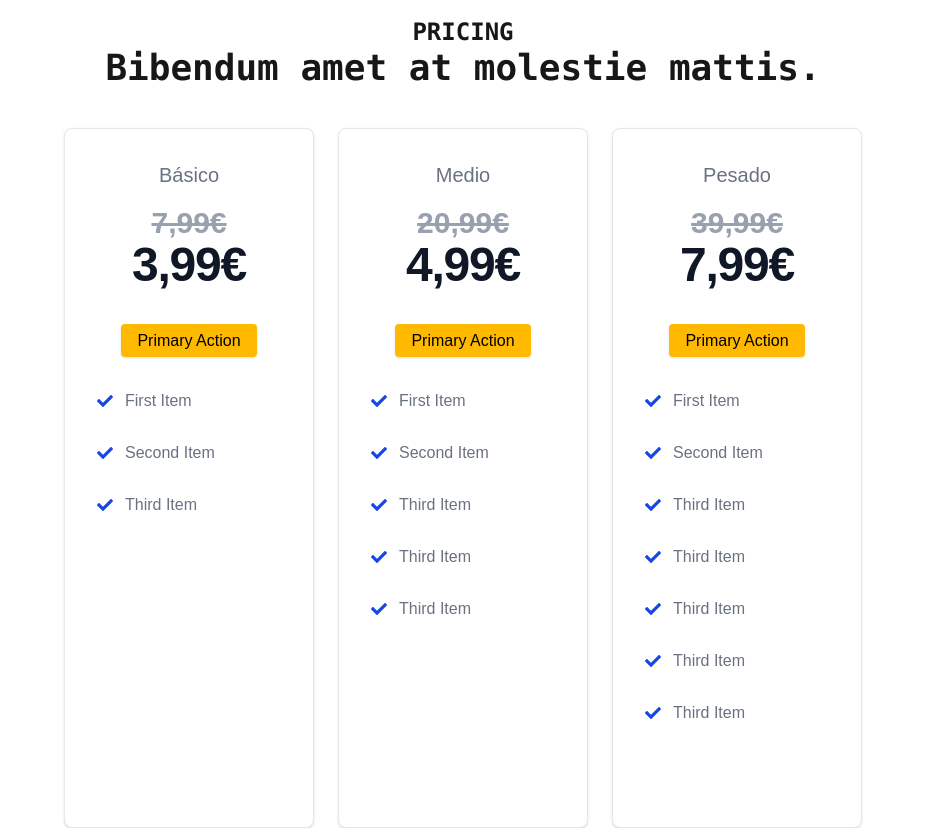
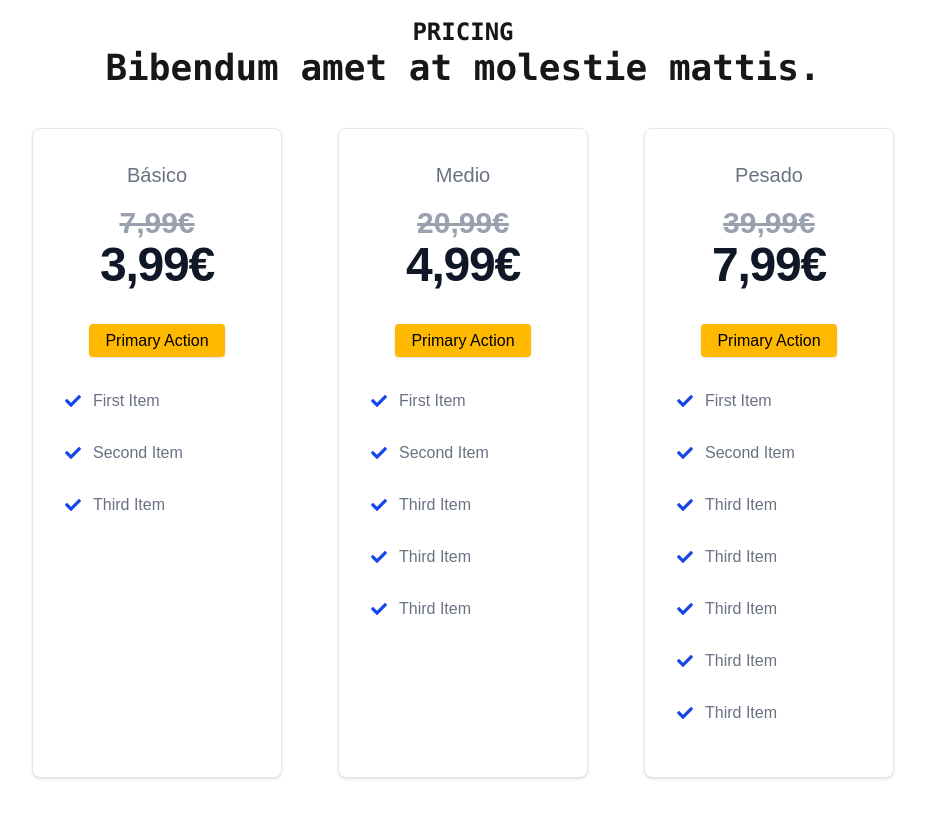
Before and after one commit to saleemsiddique/culinarium, a Next.js app: page / in a window 1280 px wide. Shown: the part 1520-2348 px from the top of the page, without its empty margins (177-1102 px from the left). Built offline with nearby package versions, Linux system fonts and the light colour scheme.

Commit message:
ultimos ajustes

```diff
--- a/src/app/page.tsx
+++ b/src/app/page.tsx
@@ -8,19 +8,18 @@
 
   return (
     <main className="h-full w-full bg-[var(--background)]">
+
       {/*Video Introduction*/}
       <section className="relative flex justify-center items-center pt-32 min-h-[600px] md:min-h-[820px]">
         <HeroSection/>
       </section>
 
       {/* Key Features */}
-
       <section className="flex justify-center items-center w-full">
         <InfoBox></InfoBox>
       </section>
 
       {/* Pricing */}
-
       <section className="flex flex-col justify-between items-center py-30 px-4 md:px-8">
         <Pricing/>
       </section>
@@ -29,6 +28,7 @@
       <section>
         <FAQ/>
       </section>
+
     </main>
   );
 }
--- a/src/components/pricing.tsx
+++ b/src/components/pricing.tsx
@@ -50,7 +50,7 @@
         </div>
       </div>
 
-      <div className="flex flex-col items-center gap-10 mt-10 md:flex-row md:gap-6">
+      <div className="flex flex-col items-center gap-10 mt-10 md:flex-row md:gap-14">
         {pricingData.map((plan, index) => (
           <PricingCard key={index} {...plan} />
         ))}
--- a/src/components/pricingCard.tsx
+++ b/src/components/pricingCard.tsx
@@ -13,13 +13,12 @@
 
 export default function PricingCard({
   title,
-  description,
   originalPrice,
   discountedPrice,
   features,
 }: PricingCardProps) {
   return (
-    <div className="w-[250px] max-w-sm p-4 bg-white border border-gray-200 rounded-lg shadow-sm sm:p-8 dark:bg-gray-800 dark:border-gray-700 h-[700px]">
+    <div className="w-[250px] max-w-sm p-4 bg-white border border-gray-200 rounded-lg shadow-sm sm:p-8 dark:bg-gray-800 dark:border-gray-700 h-[650px]">
       <h5 className="mb-4 text-xl font-medium text-gray-500 dark:text-gray-400 text-center">
         {title}
       </h5>
```
